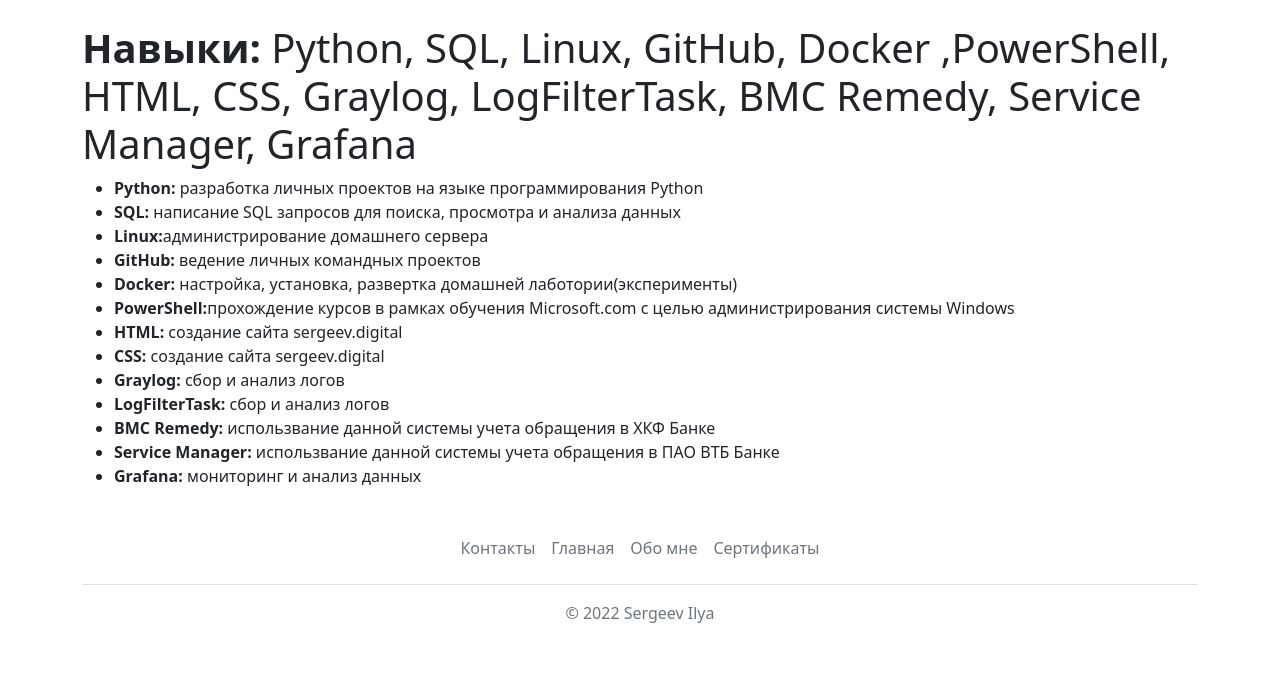
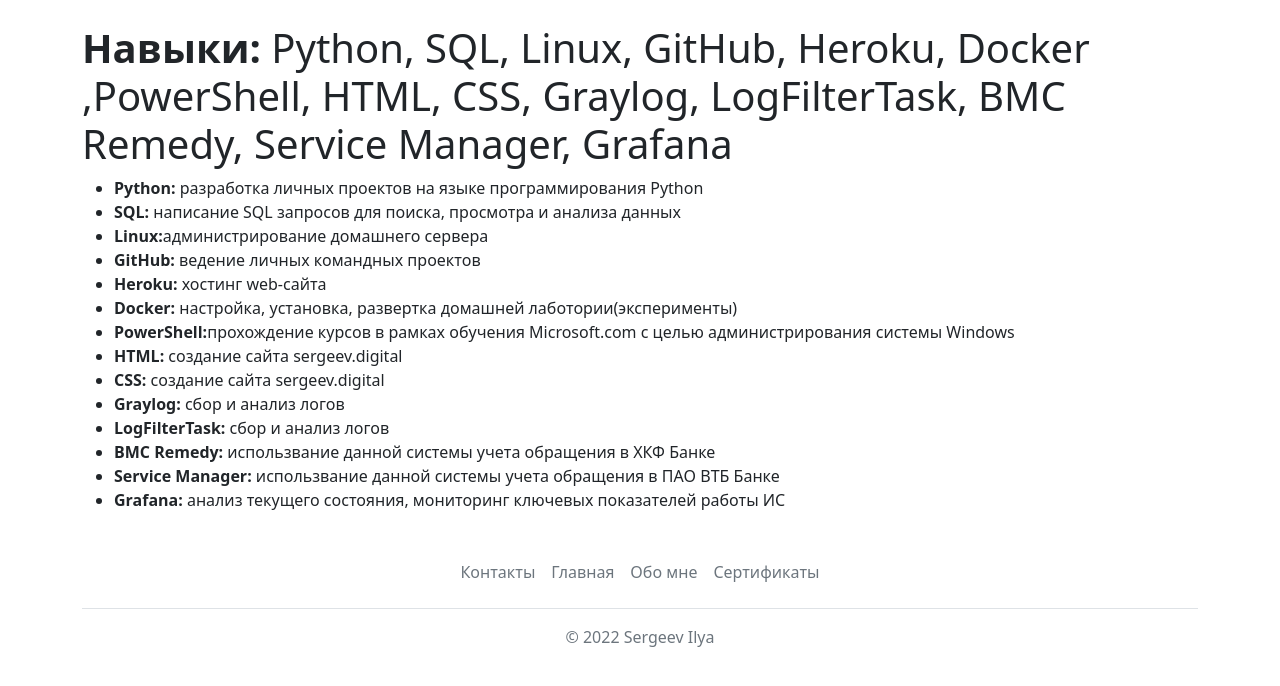
Before and after one commit to wesk777/CVweb-site, a Flask app: page /myskills in a window 1280 px wide. Shown: the part 73-759 px from the top of the page. Run offline with Flask 2, Linux system fonts and the light colour scheme.

Commit message:
add heroku

```diff
--- a/templates/CV.html
+++ b/templates/CV.html
@@ -27,7 +27,7 @@ CurriculunmViate
 ОБНИНСКИЙ ИНСТИТУТ АТОМНОЙ ЭНЕРГЕТИКИ (ИАТЭ) бакалавр, направление Информационные системы и технологии</li>
             </ul>
 <ul>
-    <li><strong>Навыки:</strong> Python, SQL, Linux, GitHub, Docker ,PowerShell, HTML, CSS, Graylog, LogFilterTask, BMC Remedy, Service Manager, Grafana
+    <li><strong>Навыки:</strong> Python, SQL, Linux, GitHub, Heroku, Docker ,PowerShell, HTML, CSS, Graylog, LogFilterTask, BMC Remedy, Service Manager, Grafana
         (Более подробно во вкладке "Мои навыки")</li>
 </ul>
 
--- a/templates/myskills.html
+++ b/templates/myskills.html
@@ -9,12 +9,13 @@ myskills
 
 {% block body %}
 <div class="container">
-    <h1><strong>Навыки:</strong> Python, SQL, Linux, GitHub, Docker ,PowerShell, HTML, CSS, Graylog, LogFilterTask, BMC Remedy, Service Manager, Grafana</h1>
+    <h1><strong>Навыки:</strong> Python, SQL, Linux, GitHub, Heroku, Docker ,PowerShell, HTML, CSS, Graylog, LogFilterTask, BMC Remedy, Service Manager, Grafana</h1>
 <ul>
     <li><strong>Python:</strong> разработка личных проектов на языке программирования Python</li>
     <li><strong>SQL:</strong> написание SQL запросов для поиска, просмотра и анализа данных</li>
     <li><strong>Linux:</strong>администрирование домашнего сервера</li>
     <li><strong>GitHub:</strong> ведение личных командных проектов</li>
+    <li><strong>Heroku:</strong> хостинг web-сайта</li>
     <li><strong>Docker:</strong> настройка, установка, развертка домашней лаботории(эксперименты)</li>
     <li><strong>PowerShell:</strong>прохождение курсов в рамках обучения Microsoft.com с целью администрирования системы Windows</li>
     <li><strong>HTML:</strong> создание сайта sergeev.digital</li>
@@ -23,7 +24,7 @@ myskills
     <li><strong>LogFilterTask:</strong> сбор и анализ логов</li>
     <li><strong>BMC Remedy:</strong> использвание данной системы учета обращения в ХКФ Банке</li>
     <li><strong>Service Manager:</strong> использвание данной системы учета обращения в ПАО ВТБ Банке</li>
-    <li><strong>Grafana:</strong> мониторинг и анализ данных</li>
+    <li><strong>Grafana:</strong> анализ текущего состояния, мониторинг ключевых показателей работы ИС </li>
 
 
 </ul>
```
